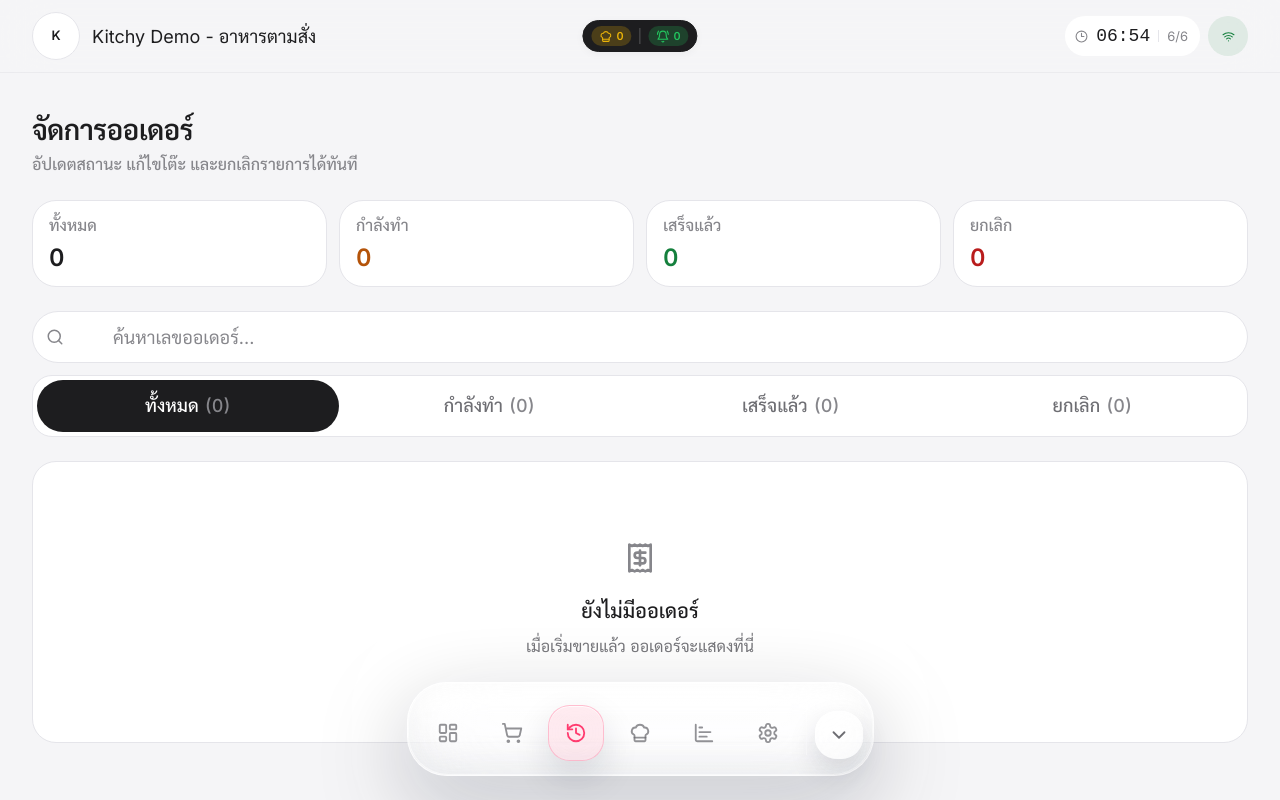
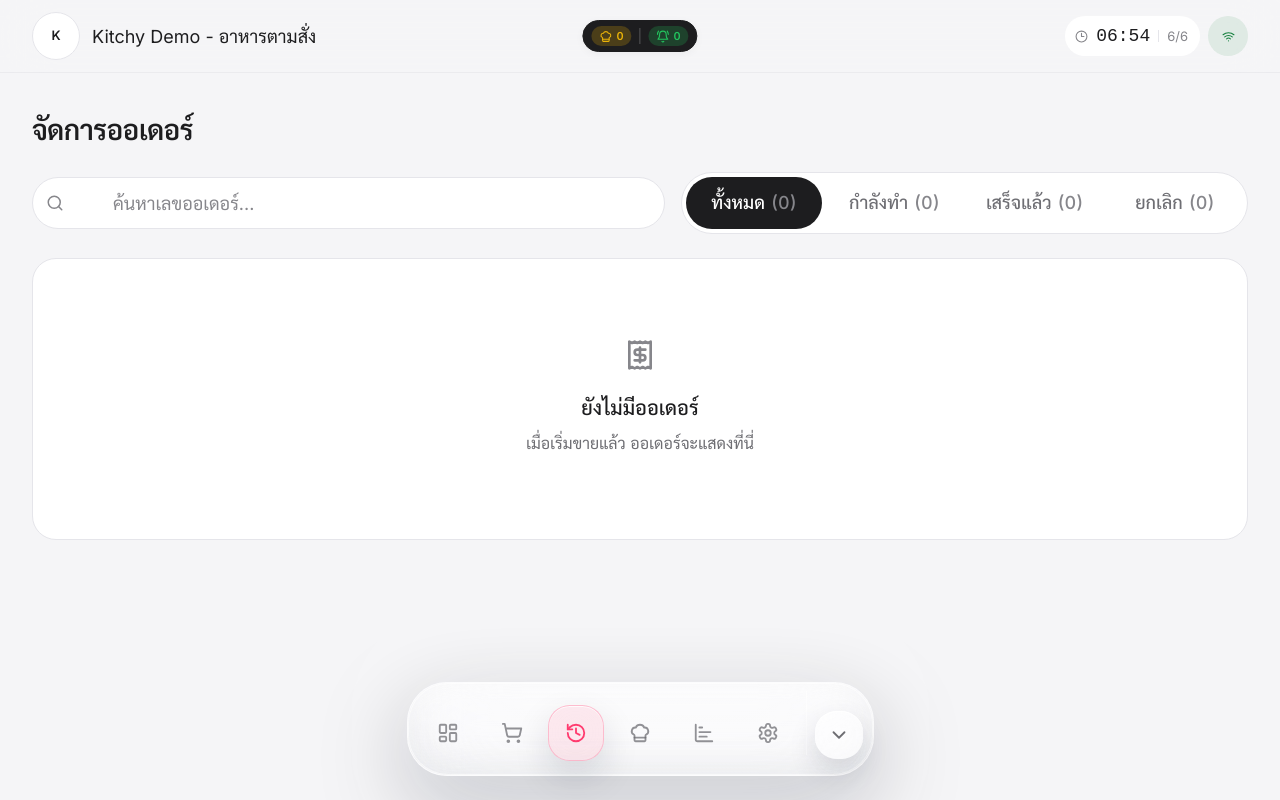
Before and after one commit to jarangit/kitchy-frontend, a React (Vite) app: page /store/1/transactions in a window 1280 px wide. Built offline with nearby package versions, Linux system fonts and the light colour scheme; sample sign-in values are in the browser's storage.

Commit message:
improve: transaction page

```diff
--- a/src/features/transaction/components/transaction-filter.tsx
+++ b/src/features/transaction/components/transaction-filter.tsx
@@ -66,23 +66,30 @@ const TransactionFilter = ({ counts, onFilterChange }: Props) => {
   }));
 
   return (
-    <div className="space-y-3">
+    <div className="flex flex-col gap-3 lg:flex-row lg:items-center lg:gap-4">
       <SearchInput
         value={search}
         onValueChange={handleSearchChange}
         placeholder={t("transaction.filter.searchPlaceholder")}
+        className="lg:min-w-[240px] lg:flex-1"
       />
       <Tabs
         value={status}
         onChange={(v) => handleStatusChange(v as TransactionFilterStatus)}
         variant="segmented"
-        className="min-w-0"
+        className="lg:shrink-0"
       >
-        <TabList fullWidth aria-label={t("transaction.filter.statusLabel")}>
+        <TabList aria-label={t("transaction.filter.statusLabel")}>
           {items.map((item) => (
-            <Tab key={item.key} value={item.key} className="gap-1.5">
-              <span>{item.label}</span>
-              <span className="tabular-nums text-text-tertiary">({item.count})</span>
+            <Tab
+              key={item.key}
+              value={item.key}
+              className="gap-1.5 whitespace-nowrap"
+            >
+              <span className="whitespace-nowrap">{item.label}</span>
+              <span className="tabular-nums whitespace-nowrap text-text-tertiary">
+                ({item.count})
+              </span>
             </Tab>
           ))}
         </TabList>
--- a/src/features/transaction/pages/transaction-list.tsx
+++ b/src/features/transaction/pages/transaction-list.tsx
@@ -105,32 +105,6 @@ const getItemSummary = (tx: TransactionListItem) => {
   const productCount = items.length;
 
   return { totalQty, productCount };
-};
-
-const OverviewTile = ({
-  label,
-  value,
-  tone = "default",
-}: {
-  label: string;
-  value: number;
-  tone?: "default" | "warning" | "success" | "danger";
-}) => {
-  const toneClass = {
-    default: "text-text-primary",
-    warning: "text-warning",
-    success: "text-success",
-    danger: "text-danger",
-  }[tone];
-
-  return (
-    <Card padding="none" className="px-4 py-3">
-      <p className="text-label text-text-tertiary">{label}</p>
-      <p className={`mt-1 text-title font-semibold tabular-nums ${toneClass}`}>
-        {value}
-      </p>
-    </Card>
-  );
 };
 
 const MobileTransactionCard = ({
@@ -391,29 +365,7 @@ const TransactionListPage = () => {
 
   return (
     <div className="space-y-5">
-      <PageHeader
-        title={t("transaction.title")}
-        subtitle={t("transaction.subtitle")}
-      />
-
-      <section className="grid grid-cols-2 gap-3 lg:grid-cols-4">
-        <OverviewTile label={t("transaction.filter.all")} value={counts.all} />
-        <OverviewTile
-          label={t("transaction.filter.inProgress")}
-          value={counts.inProgress}
-          tone="warning"
-        />
-        <OverviewTile
-          label={t("transaction.filter.done")}
-          value={counts.done}
-          tone="success"
-        />
-        <OverviewTile
-          label={t("transaction.filter.cancelled")}
-          value={counts.cancelled}
-          tone="danger"
-        />
-      </section>
+      <PageHeader title={t("transaction.title")} />
 
       <TransactionFilter counts={counts} onFilterChange={setFilter} />
 
--- a/src/shared/components/ui/tabs/tabs.tsx
+++ b/src/shared/components/ui/tabs/tabs.tsx
@@ -89,7 +89,7 @@ export function TabList({
         role="tablist"
         aria-label={ariaLabel}
         className={cn(
-          "bg-segment-bg border border-segment-border rounded-[1.25rem] p-1",
+          "bg-segment-bg border border-segment-border rounded-full p-1",
           fullWidth ? "grid w-full grid-cols-1 gap-1 sm:grid-cols-2 lg:flex lg:gap-0" : "inline-flex flex-wrap gap-1",
           className,
         )}
```
